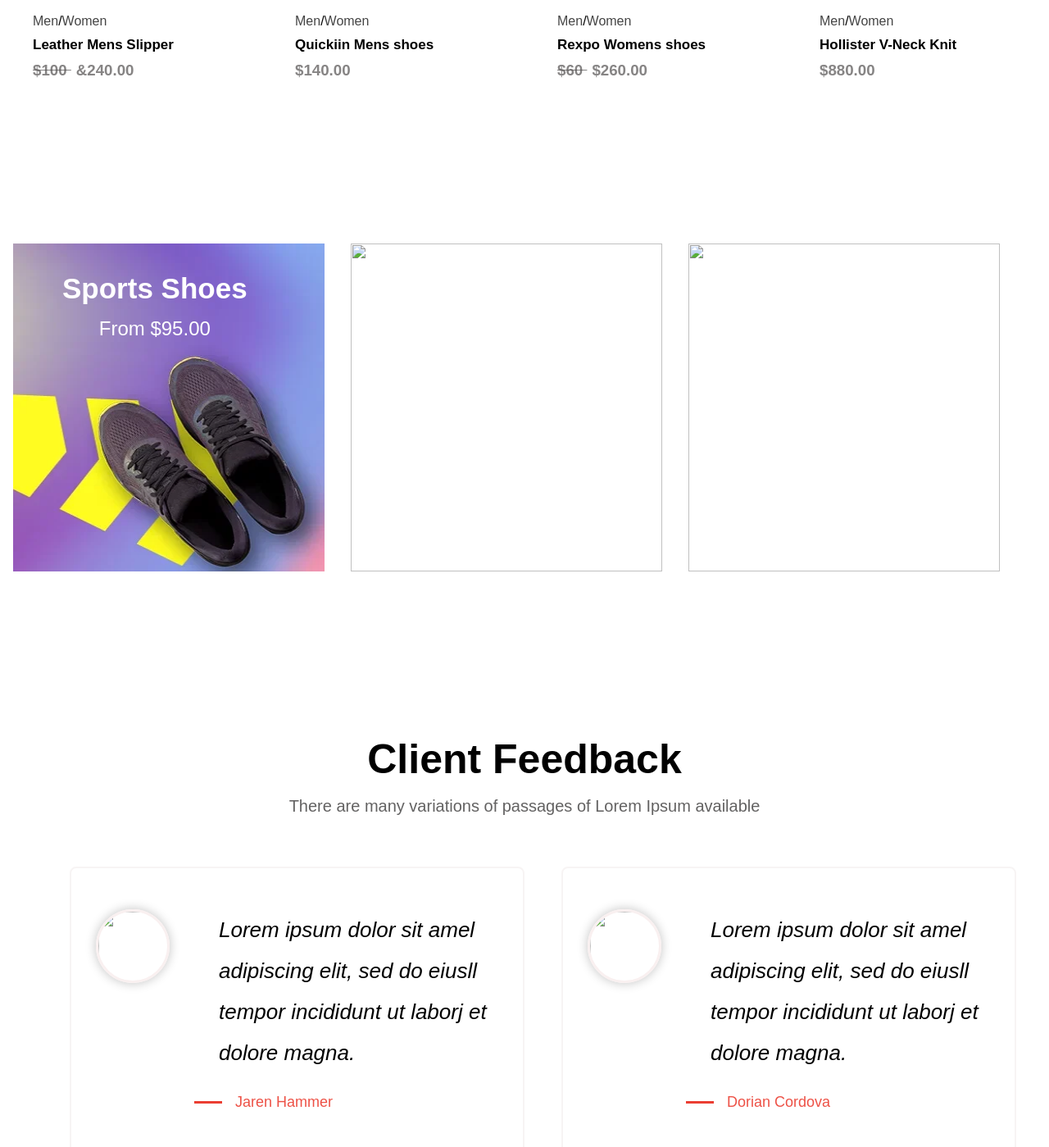
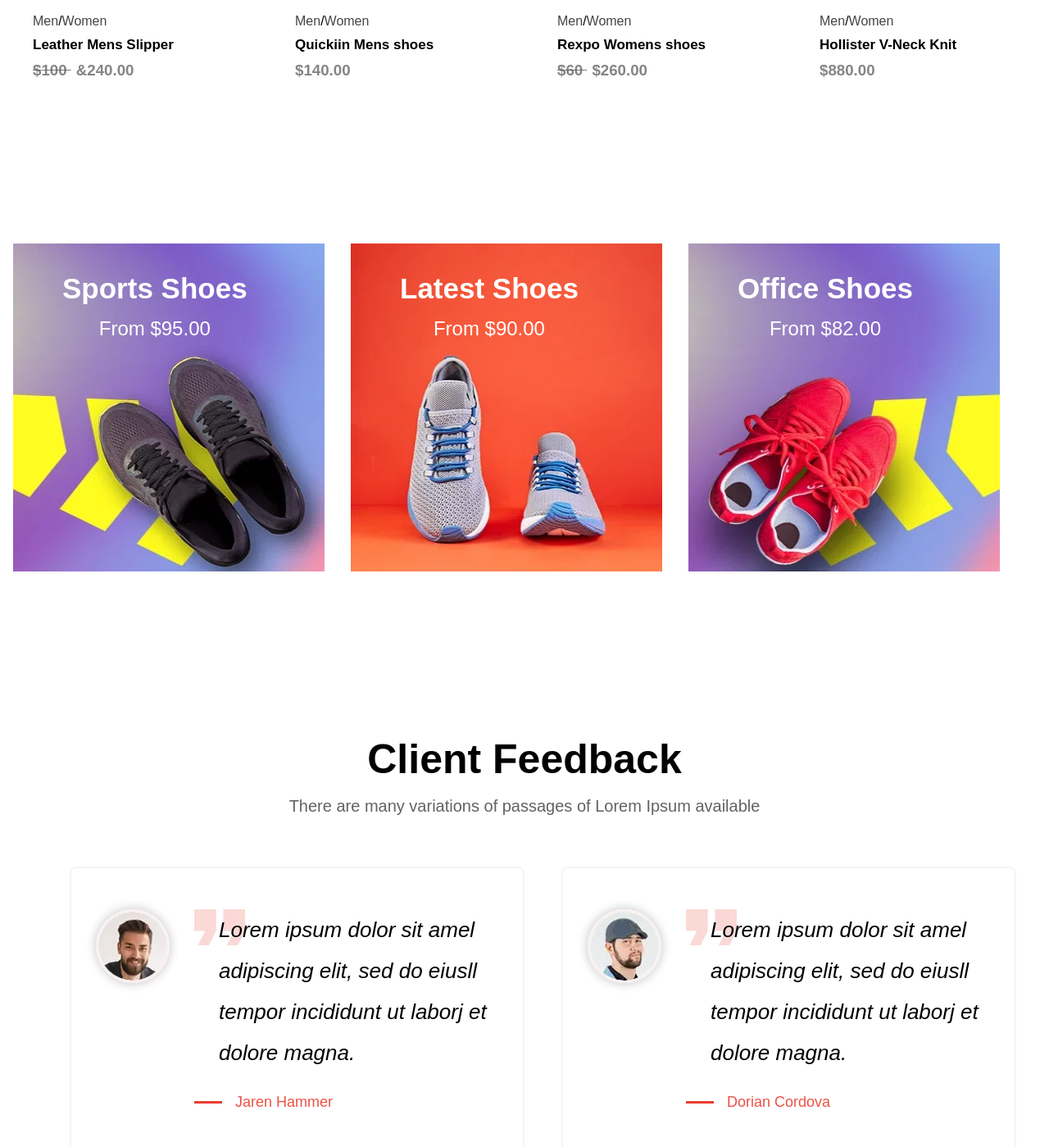
Before and after one commit to ZuneraSohiab/ecommerce-website, a plain HTML site: page index.html in a window 1280 px wide. Shown: the part 3756-5155 px from the top of the page at 82% size. Drawn offline with nearby package versions, Linux system fonts and the light colour scheme; files whose address does not match are found by name.

Commit message:
Update index.html

```diff
--- a/index.html
+++ b/index.html
@@ -402,21 +402,21 @@
           </div>
           <div class="category-sec1">
             <div class="category-box1">
-              <img src="/html folder/shoe2.webp" alt="">
+              <img src="shoe2.webp" alt="">
               <div class="box-content1">
                 <h1>Latest Shoes</h1>
                 <h3>From $90.00</h3>
               </div>
             </div>
-            <div class="category-sec1">
+        </div>
+             <div class="category-sec1">
               <div class="category-box1">
-                <img src="/html folder/shoe3.webp" alt="">
+                <img src="shoe3.webp" alt="">
                 <div class="box-content1">
                   <h1>Office Shoes</h1>
               <h3>From $82.00</h3>
                 </div>
               </div>
-        </div>
         </div>
         </div>
         <!--sec-testimonial-->
@@ -426,10 +426,10 @@
               <div class="testimonial-wrapper">
                 <div class="testimonial-card">
                   <div class="test-img">
-                    <img src="\html folder/person1.webp" alt="">
+                    <img src="person1.webp" alt="">
                   </div>
                   <div class="test-content">
-                    <img src="/html folder/quote1.webp" alt="">
+                    <img src="quote1.webp" alt="">
                     <p>Lorem ipsum dolor sit amel adipiscing elit, sed do eiusll tempor incididunt ut laborj et dolore magna.</p>
                     <div class="link-device">
                       <span></span>
@@ -439,10 +439,10 @@
                 </div>
               <div class="testimonial-card">
                 <div class="test-img">
-                  <img src="\html folder/person2 (1).webp" alt="">
+                  <img src="person2 (1).webp" alt="">
                 </div>
                 <div class="test-content">
-                  <img src="/html folder/quote1.webp" alt="">
+                  <img src="quote1.webp" alt="">
                   <p>Lorem ipsum dolor sit amel adipiscing elit, sed do eiusll tempor incididunt ut laborj et dolore magna.</p>
                   <div class="link-device">
                     <span></span>
```
